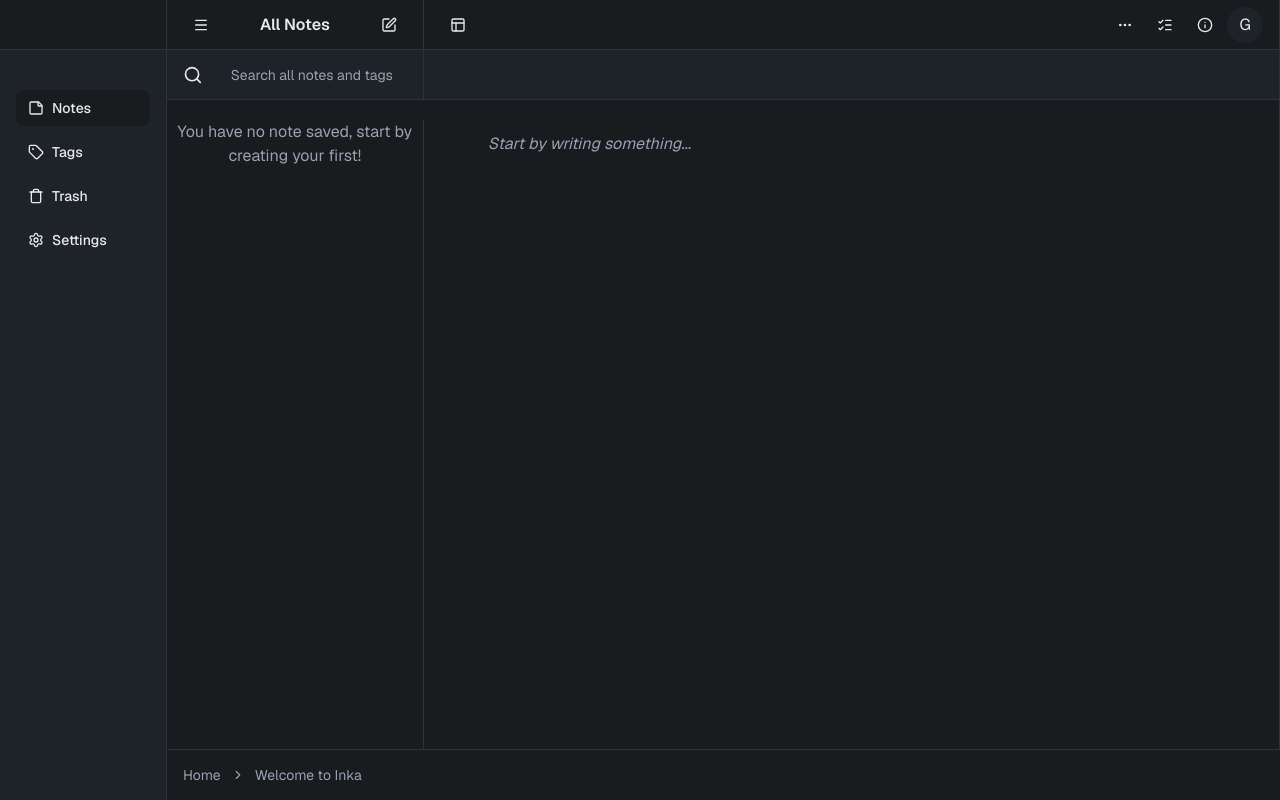
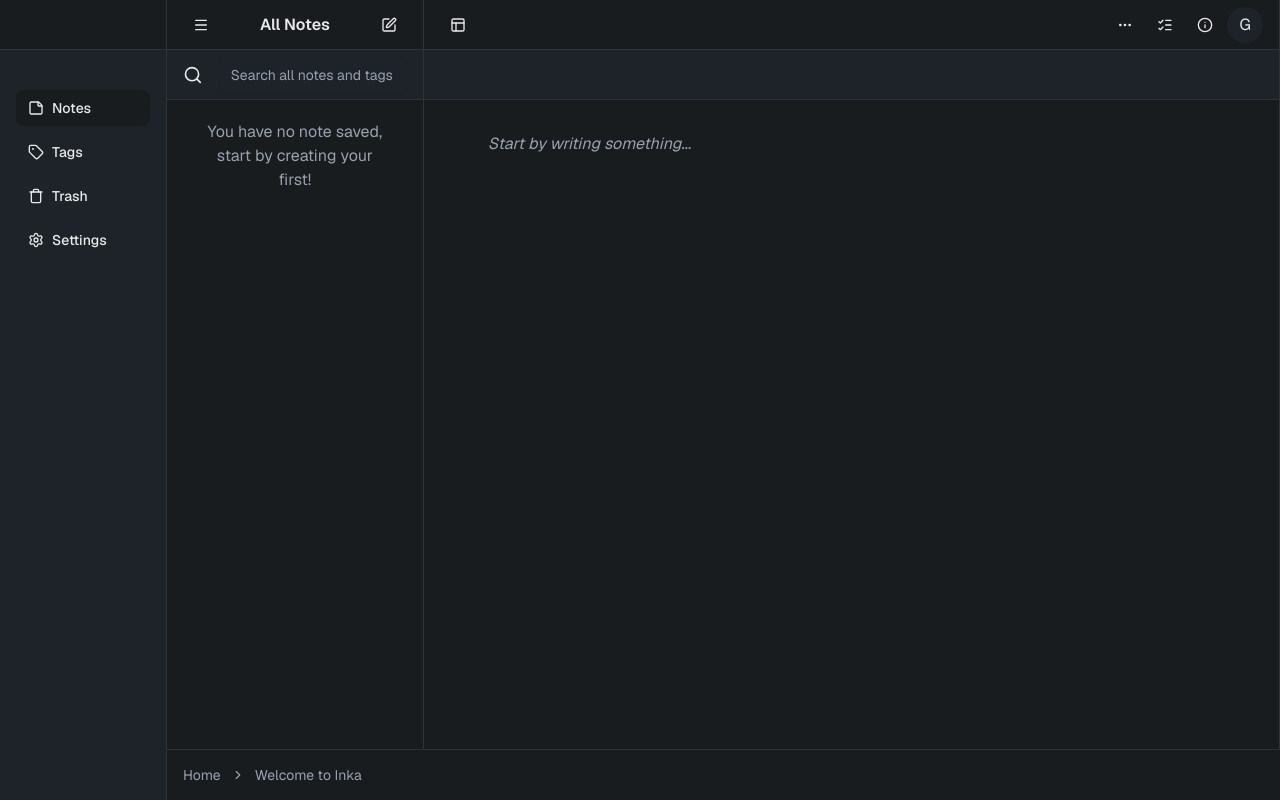
Before and after one commit to crstelli/inka, a Next.js app: page / in a window 1280 px wide. Built offline with nearby package versions, Linux system fonts and the light colour scheme.

Commit message:
Fixed empty notes list message layout

```diff
--- a/components/NotePlaceholder.tsx
+++ b/components/NotePlaceholder.tsx
@@ -1,6 +1,8 @@
 function NotePlaceholder() {
   return (
-    <div className="text-center mt-5 text-muted-foreground">You have no note saved, start by creating your first!</div>
+    <div className="text-center pt-5 px-8 text-muted-foreground">
+      You have no note saved, start by creating your first!
+    </div>
   );
 }
 
```
